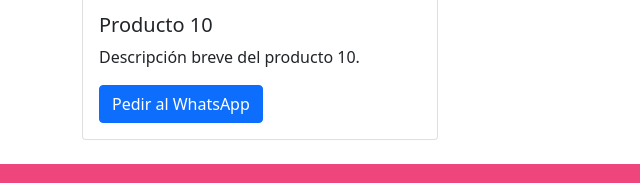
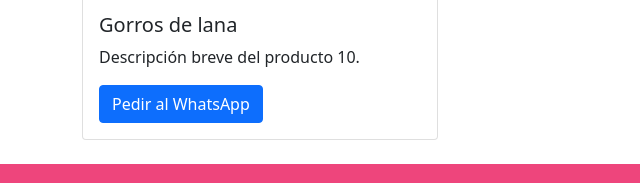
Before and after one commit to tsukinoaoi/DreamKnit, a plain HTML site: page catalogo.html in a window 1280 px wide. Shown: the part 2065-2248 px from the top of the page, 0-640 px from the left. Drawn offline with nearby package versions, Linux system fonts and the light colour scheme.

Commit message:
Update catalogo.html

```diff
--- a/catalogo.html
+++ b/catalogo.html
@@ -155,7 +155,7 @@
               <div class="card">
                   <img src="images/prod10.jpg" class="card-img-top" alt="Producto 10">
                   <div class="card-body">
-                      <h5 class="card-title">Producto 10</h5>
+                      <h5 class="card-title">Gorros de lana</h5>
                       <p class="card-text">Descripción breve del producto 10.</p>
                       <a href="https://api.whatsapp.com/send?phone=+50588237177&text=hola,%20me%20interesan%20los%20gorritos%20de%20lana" class="btn btn-primary">
                         <i class="fas fa-shopping-cart"></i> Pedir al WhatsApp
```
